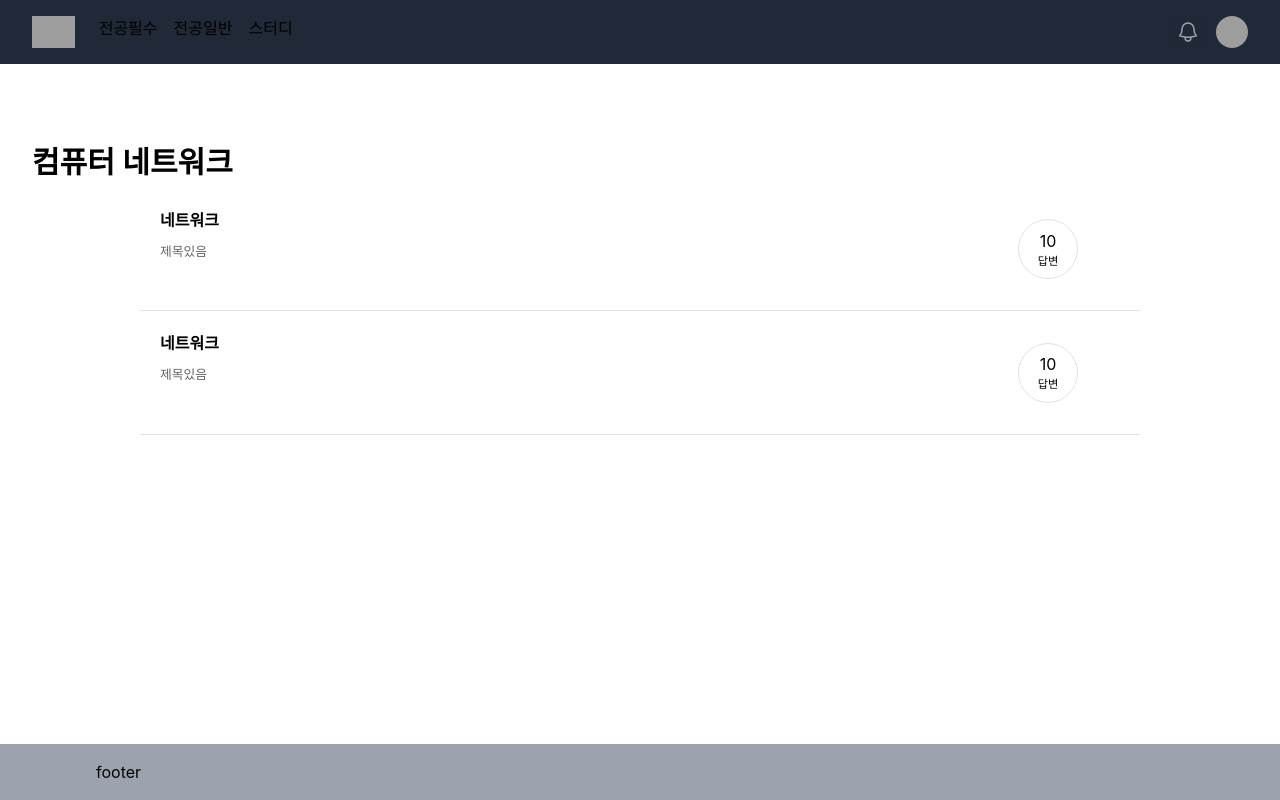
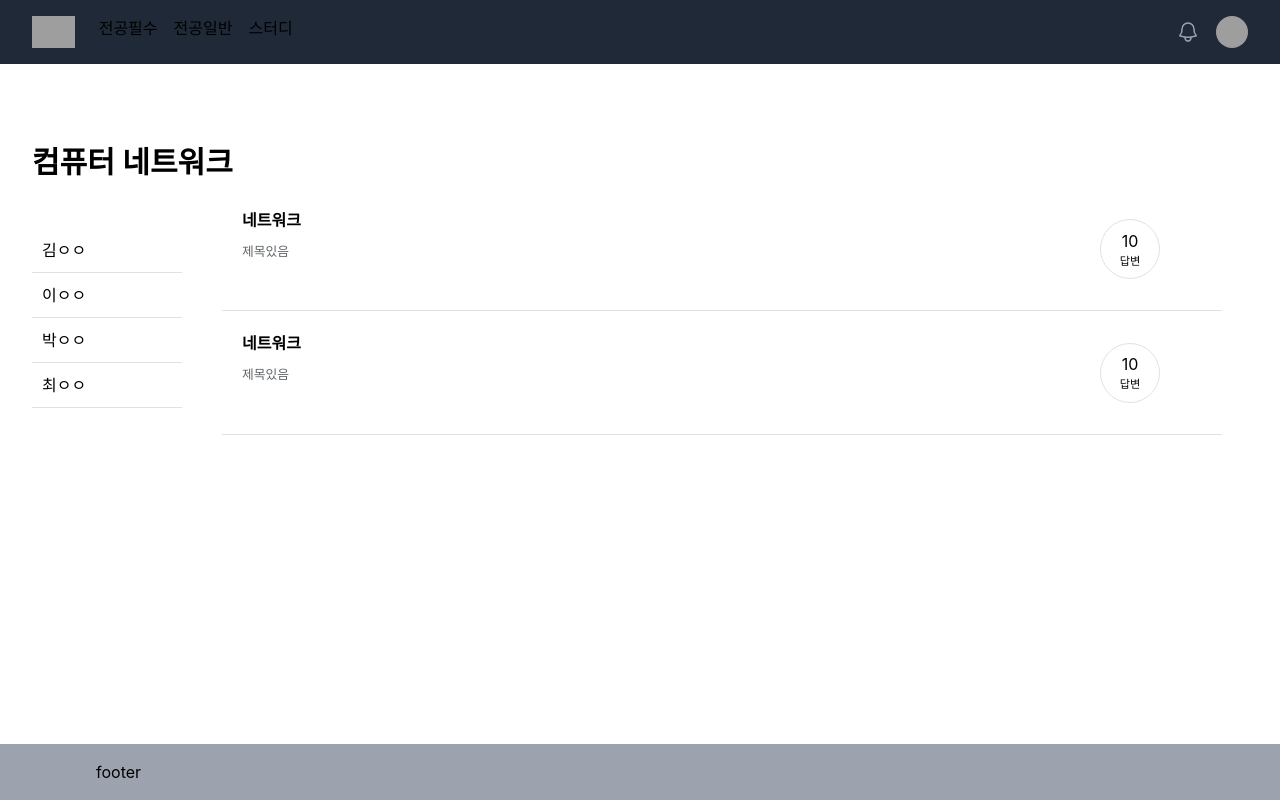
Before and after one commit to seah526/-senier_project, a Next.js app in the folder front-end/: page /classes/1 in a window 1280 px wide. Built offline with nearby package versions, Linux system fonts and the light colour scheme; grey boxes are pictures that could not be loaded.

Commit message:
✨ feat: 교수님별로 질문 분류

```diff
--- /dev/null
+++ b/front-end/components/classes/Professor.jsx
@@ -0,0 +1,39 @@
+import React from 'react';
+import styled from 'styled-components';
+import { useRouter } from 'next/router';
+const Professor = ({ data }) => {
+  const router = useRouter();
+  const path = router.query.classId;
+  const active = 1;
+  const handleClick = id => {
+    router.push({ pathname: path, query: { professor: data.id } });
+  };
+  return (
+    <Wapper
+      active={router.query.professor == data.id ? 'gray' : ''}
+      onClick={() => {
+        handleClick(data.id);
+      }}>
+      <div>{data.name}</div>
+    </Wapper>
+  );
+};
+
+export default Professor;
+const Wapper = styled.li`
+  :hover {
+    background-color: gray;
+    transition: 0.3s;
+  }
+  &:active {
+    background-color: gray;
+  }
+  cursor: pointer;
+  padding: 10px;
+  border-bottom: 1px solid #dee2e6;
+  display: flex;
+  width: 150px;
+  list-style: none;
+  text-overflow: ellipsis;
+  background-color: ${porps => porps.active};
+`;
--- /dev/null
+++ b/front-end/components/classes/ProfessorTable.jsx
@@ -0,0 +1,19 @@
+import React from 'react';
+import Professor from './Professor';
+const DUMMY = [
+  { name: '김ㅇㅇ', id: 1 },
+  { name: '이ㅇㅇ', id: 2 },
+  { name: '박ㅇㅇ', id: 3 },
+  { name: '최ㅇㅇ', id: 4 },
+];
+const ProfessorTable = () => {
+  return (
+    <div className='mr-10 mt-10'>
+      {DUMMY.map(ele => {
+        return <Professor data={ele} />;
+      })}
+    </div>
+  );
+};
+
+export default ProfessorTable;
--- a/front-end/pages/classes/[classId].jsx
+++ b/front-end/pages/classes/[classId].jsx
@@ -1,21 +1,25 @@
-import React from "react";
-import QuestionBox from "../../components/classes/QuestionBox";
-import QuestionTable from "../../components/classes/QuestionTable";
+import React from 'react';
+import ProfessorTable from '../../components/classes/ProfessorTable';
+import QuestionBox from '../../components/classes/QuestionBox';
+import QuestionTable from '../../components/classes/QuestionTable';
 const DUMMY_QUESTION = {
   createdAt: new Date(),
   id: 1,
-  title: "네트워크",
+  title: '네트워크',
   author: {
-    nickname: "2je0",
+    nickname: '2je0',
   },
-  contents: "제목있음",
+  contents: '제목있음',
   answerCount: 10,
 };
 const ClassId = () => {
   return (
     <div className='my-20 '>
-      <div className='text-3xl my-2 font-semibold'>{"컴퓨터 네트워크"}</div>
-      <QuestionTable />
+      <div className='text-3xl my-2 font-semibold'>{'컴퓨터 네트워크'}</div>
+      <div className='flex'>
+        <ProfessorTable />
+        <QuestionTable />
+      </div>
     </div>
   );
   //   return <QuestionBox question={DUMMY_QUESTION} courseName={"소프트웨어"} />;
```
